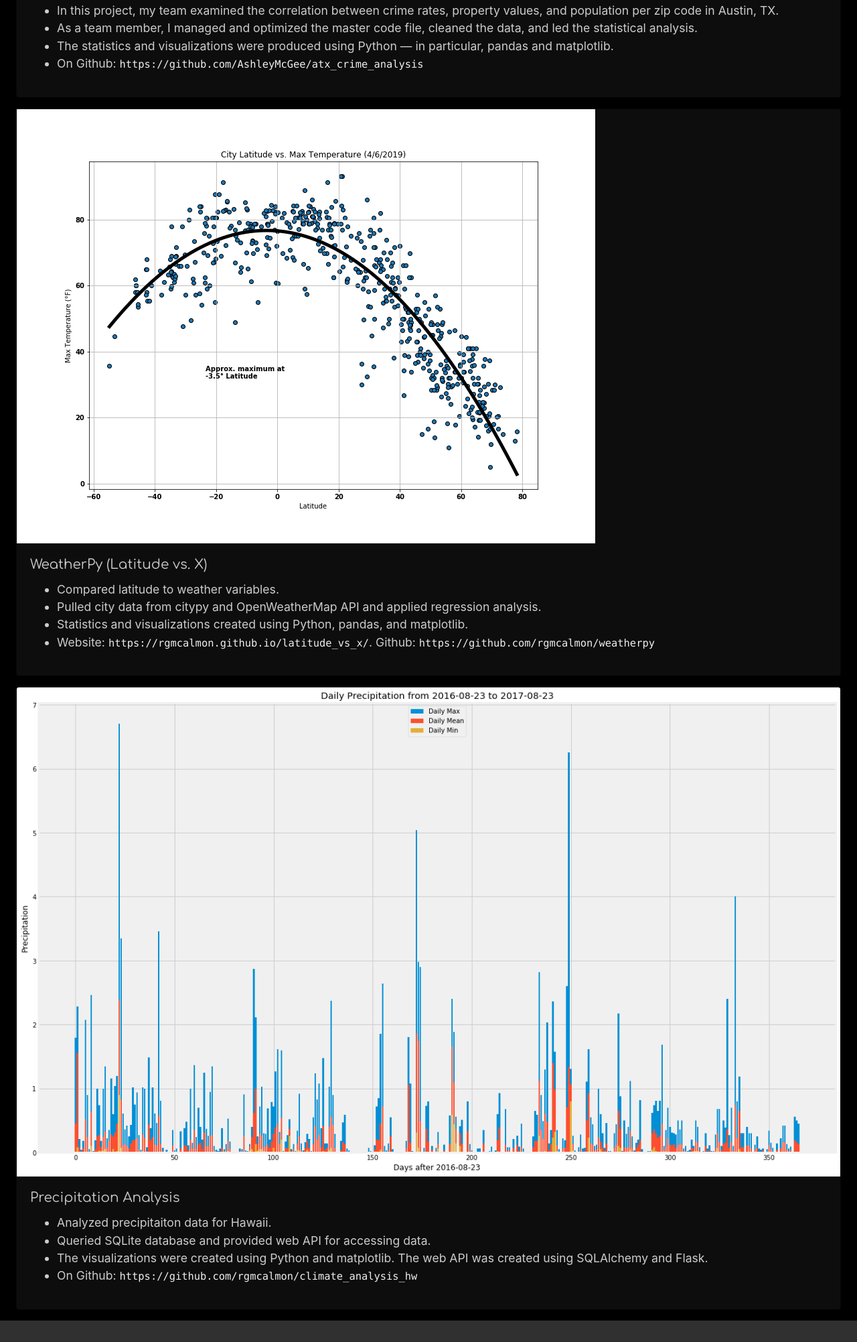
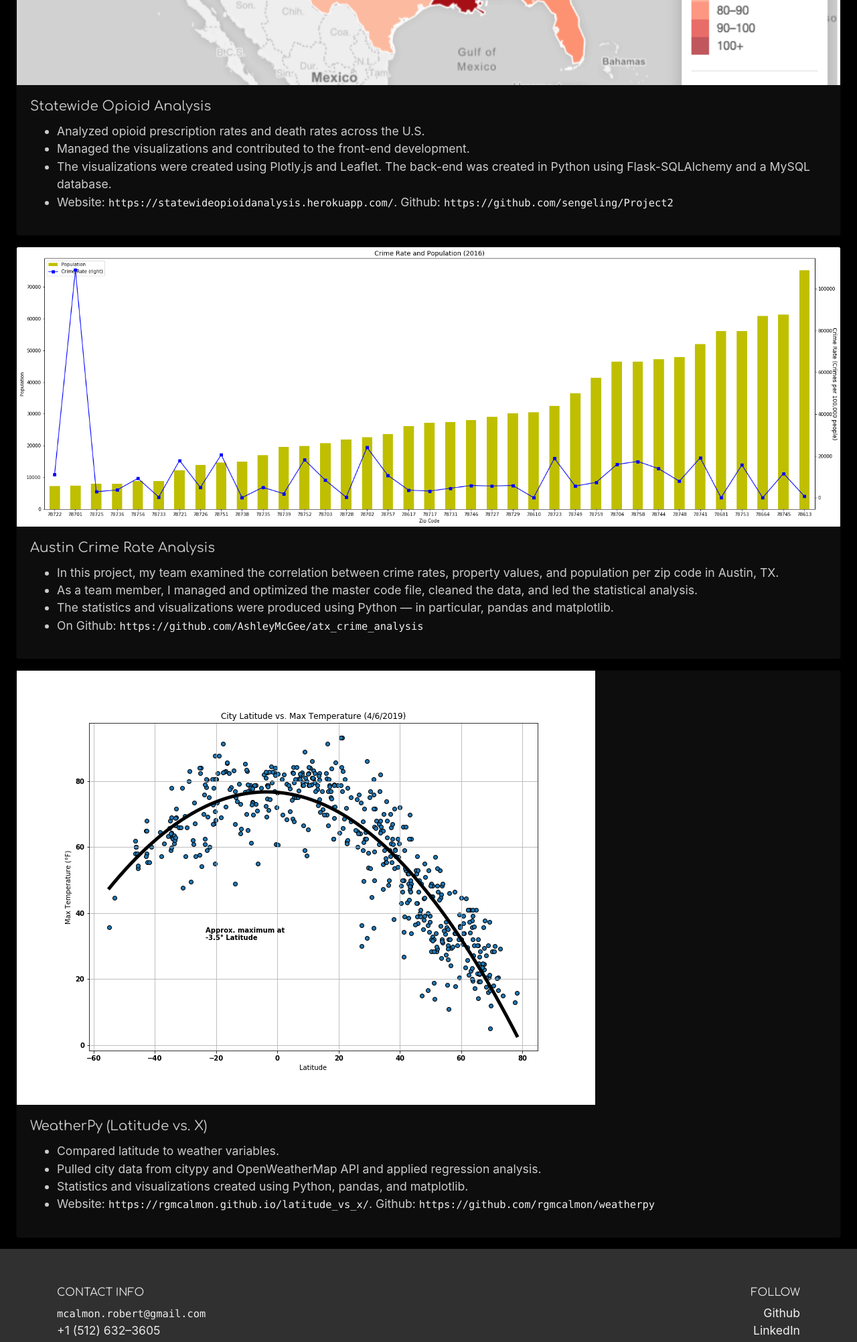
Before and after one commit to rgmcalmon/rgmcalmon.github.io, a plain HTML site: page projects.html in a window 1280 px wide. Shown: the part 593-2596 px from the top of the page at 67% size. Drawn offline with nearby package versions, Linux system fonts and the light colour scheme.

Commit message:
Updated projects.html

```diff
--- a/projects.html
+++ b/projects.html
@@ -43,6 +43,22 @@
     </div>
 
     <div class="card mb-3 mx-4">
+    	<a href="https://statewideopioidanalysis.herokuapp.com/">
+    		<img class="card-img-top proj-thumbnail" src="static/img/us_prescription_rates.png" />
+    	</a>
+    	<div class="card-body">
+    		<h5 class="card-title">Statewide Opioid Analysis</h5>
+    		<ul>
+    			<li>Analyzed opioid prescription rates and death rates across the U.S.</li>
+    			<li>Managed the visualizations and contributed to the front-end development.</li>
+    			<li> The visualizations were created using Plotly.js and Leaflet.
+    				The back-end was created in Python using Flask-SQLAlchemy and a MySQL database.</li>
+    			<li>Website: <code><a href="https://statewideopioidanalysis.herokuapp.com/">https://statewideopioidanalysis.herokuapp.com/</a></code>. Github: <code><a href="https://github.com/sengeling/Project2">https://github.com/sengeling/Project2</a></code></li>
+    		</ul>
+    	</div>
+    </div>
+
+    <div class="card mb-3 mx-4">
     	<a href="https://github.com/AshleyMcGee/atx_crime_analysis">
     	<img class="card-img-top proj-thumbnail" src="static/img/crime_rate_and_population.png" alt="Crime Rate vs Population per Zip Code in Austin, TX" /></a>
     	<div class="card-body">
@@ -66,25 +82,9 @@
 	    		<li>Compared latitude to weather variables.</li>
 	    		<li>Pulled city data from citypy and OpenWeatherMap API and applied regression analysis.</li>
 	    		<li>Statistics and visualizations created using Python, pandas, and matplotlib.</li>
-	    		<li>Website: <code><a href="https://rgmcalmon.github.io/latitude_vs_x/">https://rgmcalmon.github.io/latitude_vs_x/</a></code>. Github: <code><a href="https://github.com/rgmcalmon/weatherpy">https://github.com/rgmcalmon/weatherpy</a></code>
+	    		<li>Website: <code><a href="https://rgmcalmon.github.io/latitude_vs_x/">https://rgmcalmon.github.io/latitude_vs_x/</a></code>. Github: <code><a href="https://github.com/rgmcalmon/weatherpy">https://github.com/rgmcalmon/weatherpy</a></code></li>
 	    	</ul>
 	    </div>
-    </div>
-
-    <div class="card mb-3 mx-4">
-    	<a href="https://github.com/rgmcalmon/climate_analysis_hw">
-    		<img class="card-img-top proj-thumbnail" src="static/img/precipitation_in_hawaii.png" />
-    	</a>
-    	<div class="card-body">
-    		<h5 class="card-title">Precipitation Analysis</h5>
-    		<ul>
-    			<li>Analyzed precipitaiton data for Hawaii.</li>
-    			<li>Queried SQLite database and provided web API for accessing data.</li>
-    			<li> The visualizations were created using Python and matplotlib.
-    			The web API was created using SQLAlchemy and Flask.</li>
-    			<li>On Github: <code><a href="https://github.com/rgmcalmon/climate_analysis_hw">https://github.com/rgmcalmon/climate_analysis_hw</a></code></li>
-    		</ul>
-    	</div>
     </div>
 
     <footer id="footer" class="bg-secondary text-light py-5 footer">
```
Also changed, not shown: static/img/us_prescription_rates.png (added), 2 other files.
